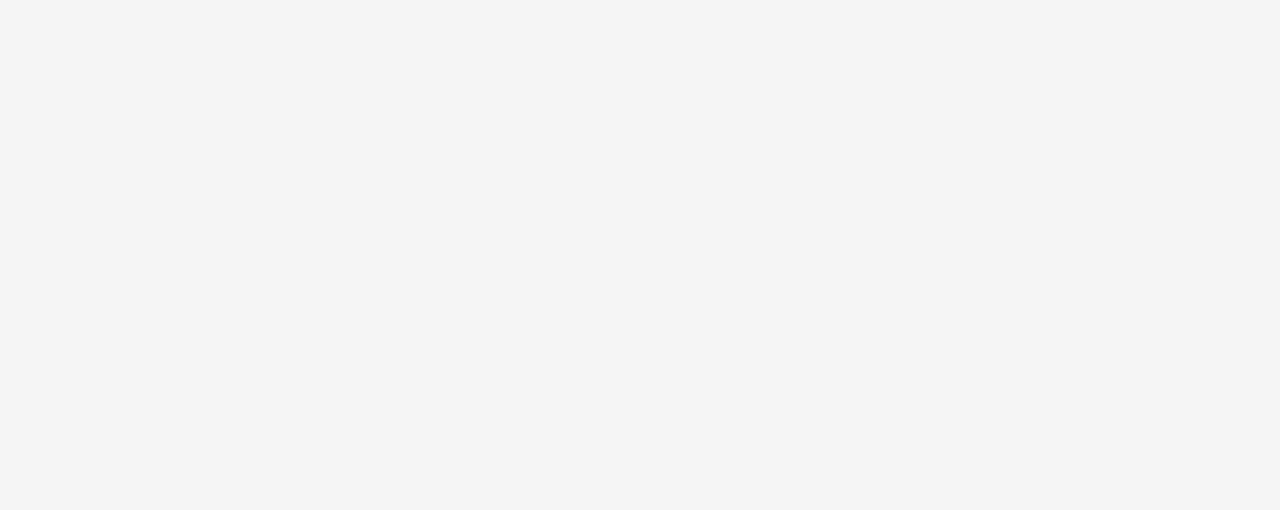
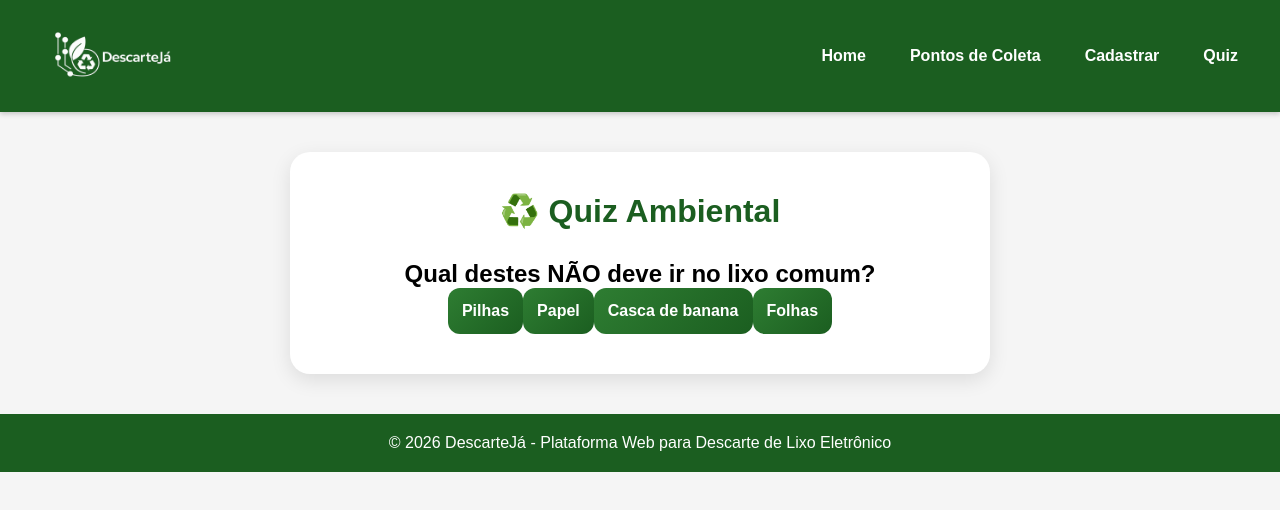
Before and after one commit to Selenna1/descarteja, a React (Vite) app in the folder frontend/: page /quiz in a window 1280 px wide. Before the commit this address had no page. Shown: the top 510 px of the page. Built offline with nearby package versions, Linux system fonts and the light colour scheme.

Commit message:
Adicionando sistema de quiz

```diff
--- a/frontend/src/App.jsx
+++ b/frontend/src/App.jsx
@@ -3,11 +3,13 @@ import Home from "./pages/Home";
 import Pontos from "./pages/Pontos";
 import Cadastrar from "./pages/Cadastrar";
 import Login from "./pages/Login"
+import Quiz from "./pages/Quiz"
 
 function App(){
   return(
     <BrowserRouter>
       <Routes>
+        <Route path="/quiz" element={<Quiz />} />
         <Route path="/login" element={<Login />} />
         <Route path="/cadastrar" element={<Cadastrar />} />
         <Route path="/" element={<Home />} />
--- a/frontend/src/components/Navbar.jsx
+++ b/frontend/src/components/Navbar.jsx
@@ -14,6 +14,7 @@ function Navbar() {
         <Link to="/" className="nav-link">Home</Link>
         <Link to="/pontos" className="nav-link">Pontos de Coleta</Link>
         <Link to="/cadastrar" className="nav-link">Cadastrar</Link>
+        <Link to="/quiz" className="nav-link" >Quiz</Link>
         {adminLogado && (
           <button className="logout-button"onClick={logout}>Sair</button>
         )}
--- /dev/null
+++ b/frontend/src/pages/Quiz.jsx
@@ -0,0 +1,196 @@
+import { useState } from "react"
+import "../styles/quiz.css"
+import Navbar from "../components/Navbar"
+import Footer from "../components/Footer"
+
+function Quiz() {
+  const perguntas = [
+    {
+      pergunta:
+        "Qual destes NÃO deve ir no lixo comum?",
+      opcoes: [
+        "Pilhas",
+        "Papel",
+        "Casca de banana",
+        "Folhas"
+      ],
+      resposta: "Pilhas"
+    },
+    {
+      pergunta:
+        "O lixo eletrônico pode contaminar:",
+      opcoes: [
+        "O solo",
+        "Rios",
+        "Lençóis freáticos",
+        "Todos os anteriores"
+      ],
+      resposta:
+        "Todos os anteriores"
+    },
+    {
+      pergunta:
+        "Qual é o objetivo do descarte correto?",
+      opcoes: [
+        "Poluir menos",
+        "Proteger o meio ambiente",
+        "Reciclar materiais",
+        "Todos os anteriores"
+      ],
+      resposta:
+        "Todos os anteriores"
+    },
+    {
+      pergunta:
+        "Qual destes é considerado lixo eletrônico?",
+
+      opcoes: [
+        "Celular",
+        "Garrafa PET",
+        "Casca de fruta",
+        "Jornal"
+      ],
+      resposta:
+        "Celular"
+    },
+    {
+      pergunta:
+        "As baterias possuem materiais:",
+
+      opcoes: [
+        "Tóxicos",
+        "Comestíveis",
+        "Naturais",
+        "Orgânicos"
+      ],
+      resposta:
+        "Tóxicos"
+    },
+    {
+      pergunta:
+        "Reciclar eletrônicos ajuda a:",
+      opcoes: [
+        "Reduzir poluição",
+        "Economizar recursos",
+        "Preservar o meio ambiente",
+        "Todos os anteriores"
+      ],
+      resposta:
+        "Todos os anteriores"
+    },
+    {
+      pergunta:
+        "Onde devemos descartar lixo eletrônico?",
+      opcoes: [
+        "No rio",
+        "Em pontos de coleta",
+        "Na rua",
+        "No lixo comum"
+      ],
+      resposta:
+        "Em pontos de coleta"
+    },
+    {
+      pergunta:
+        "Qual destes pode ser reciclado?",
+      opcoes: [
+        "Cabos",
+        "Computadores",
+        "Celulares",
+        "Todos os anteriores"
+      ],
+      resposta:
+        "Todos os anteriores"
+    },
+    {
+      pergunta:
+        "O descarte incorreto pode causar:",
+      opcoes: [
+        "Contaminação ambiental",
+        "Problemas de saúde",
+        "Poluição",
+        "Todos os anteriores"
+      ],
+      resposta:
+        "Todos os anteriores"
+    },
+    {
+      pergunta:
+        "O DescarteJá tem como objetivo:",
+      opcoes: [
+        "Ajudar no descarte correto",
+        "Incentivar reciclagem",
+        "Conscientizar usuários",
+        "Todos os anteriores"
+      ],
+      resposta:
+        "Todos os anteriores"
+    }
+  ]
+  const [perguntaAtual, setPerguntaAtual] =
+    useState(0)
+  const [pontuacao, setPontuacao] =
+    useState(0)
+  const [finalizado, setFinalizado] =
+    useState(false)
+  function responder(opcao) {
+    if (
+      opcao ===
+      perguntas[perguntaAtual].resposta
+    ) {
+      setPontuacao(pontuacao + 1)
+    }
+    const proximaPergunta =
+      perguntaAtual + 1
+    if (
+      proximaPergunta <
+      perguntas.length
+    ) {
+      setPerguntaAtual(proximaPergunta)
+    } else {
+      setFinalizado(true)
+    }
+  }
+  return (
+    <div>
+      <Navbar />
+      <div className="quiz-container">
+        <h1 className="quiz-title">
+          ♻️ Quiz Ambiental
+        </h1>
+        {finalizado ? (
+          <div>
+            <h2 className="quiz-question">
+              Você acertou {pontuacao} de{" "}
+              {perguntas.length}
+            </h2>
+          </div>
+        ) : (
+          <div>
+            <h2>
+              {
+                perguntas[perguntaAtual]
+                  .pergunta
+              }
+            </h2>
+            {perguntas[
+              perguntaAtual
+            ].opcoes.map((opcao) => (
+              <button
+                key={opcao}
+                className="quiz-button"
+                onClick={() =>
+                  responder(opcao)
+                }
+              >
+                {opcao}
+              </button>
+            ))}
+          </div>
+        )}
+      </div>
+      <Footer />
+    </div>
+  )
+}
+export default Quiz
--- a/frontend/src/styles/pontos.css
+++ b/frontend/src/styles/pontos.css
@@ -97,3 +97,32 @@
 .avaliar-button:hover {
   background-color: #1b5e20;
 }
+.excluir-avaliacao-button {
+  margin-top: 8px;
+  background-color: #c62828;
+  color: white;
+  border: none;
+  padding: 8px 10px;
+  border-radius: 6px;
+  cursor: pointer;
+  font-size: 13px;
+  font-weight: bold;
+  transition: 0.3s;
+}
+.excluir-avaliacao-button:hover {
+  background-color: #b71c1c;
+}
+.estrelas {
+
+  color: #fbc02d;
+
+  font-size: 18px;
+
+  margin-bottom: 6px;
+
+}
+.data-avaliacao {
+  font-size: 12px;
+  color: #757575;
+  margin-top: 5px;
+}
--- /dev/null
+++ b/frontend/src/styles/quiz.css
@@ -0,0 +1,49 @@
+.quiz-container {
+  max-width: 700px;
+  margin: 40px auto;
+  background: white;
+  padding: 40px;
+  border-radius: 20px;
+  box-shadow:
+    0 6px 20px rgba(0, 0, 0, 0.1);
+  text-align: center;
+}
+
+.quiz-title {
+  color: #1b5e20;
+  margin-bottom: 30px;
+}
+.quiz-question {
+  font-size: 24px;
+  margin-bottom: 25px;
+}
+.quiz-options {
+  display: flex;
+  flex-direction: column;
+  gap: 15px;
+}
+.quiz-button {
+  background:
+    linear-gradient(
+      135deg,
+      #2e7d32,
+      #1b5e20
+    );
+  color: white;
+  border: none;
+  padding: 14px;
+  border-radius: 12px;
+  cursor: pointer;
+  font-size: 16px;
+  font-weight: bold;
+  transition: 0.3s;
+}
+.quiz-button:hover {
+  transform: scale(1.02);
+  opacity: 0.95;
+}
+.quiz-resultado {
+  font-size: 28px;
+  color: #2e7d32;
+
+}
```
Also changed, not shown: frontend/src/pages/Pontos.jsx (+118 -79 lines), 1 other file (tests, documents, lock files or other folders).
